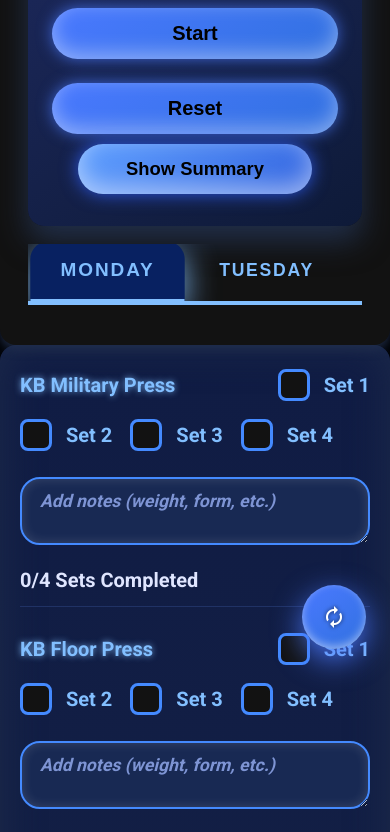
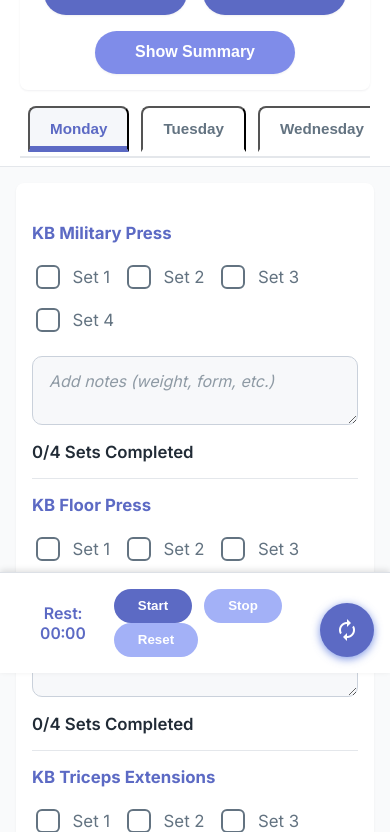
Before and after one commit to YellowJetSki/mike-workout, a plain HTML site: page index.html in a window 390 px wide. Shown: the part 171-1003 px from the top of the page. Drawn offline with Linux system fonts and the light colour scheme.

Commit message:
prof styling

```diff
--- a/index.html
+++ b/index.html
@@ -3,10 +3,10 @@
   <head>
     <meta charset="UTF-8" />
     <meta name="viewport" content="width=device-width, initial-scale=1" />
-    <title>Muscle Growth Workout Tracker - Dark Mode</title>
+    <title>Muscle Growth Workout Tracker - Clean Modern Design</title>
     <link rel="stylesheet" href="styles.css" />
     <link
-      href="https://fonts.googleapis.com/css2?family=Roboto:wght@400;500;700&display=swap"
+      href="https://fonts.googleapis.com/css2?family=Inter:wght@400;600;700&display=swap"
       rel="stylesheet"
     />
     <link
@@ -36,7 +36,7 @@
         <button
           id="showSummaryBtn"
           aria-label="Show workout summary"
-          style="margin-top: 10px"
+          style="margin-top: 1rem"
         >
           Show Summary
         </button>
@@ -314,7 +314,7 @@
         </ul>
       </section>
     </main>
-    <div id="timerPanel" hidden>
+    <div id="timerPanel">
       <div id="timerDisplay" aria-live="polite" aria-atomic="true">
         Rest: 00:00
       </div>
@@ -342,6 +342,15 @@
         <button id="closeSummaryBtn" aria-label="Close summary">Close</button>
       </div>
     </div>
+    <button
+      id="resetTrackingBtn"
+      aria-label="Reset workout tracking"
+      title="Reset workout tracking"
+      aria-haspopup="true"
+      style="display: none"
+    >
+      <span class="material-icons">autorenew</span>
+    </button>
     <script src="app.js"></script>
   </body>
 </html>
--- a/styles.css
+++ b/styles.css
@@ -1,19 +1,19 @@
-@import url('https://fonts.googleapis.com/css2?family=Roboto:wght@400;500;700&display=swap');
+@import url('https://fonts.googleapis.com/css2?family=Inter:wght@400;600;700&display=swap');
 @import url('https://fonts.googleapis.com/icon?family=Material+Icons');
 
 :root {
-  --primary: #448aff;
-  --primary-light: #82bfff;
-  --primary-dark: #0057b7;
-  --background: #000;
-  --surface: #121212;
-  --text-primary: #e0e6ff;
-  --text-secondary: #82bfff;
-  --border-radius: 16px;
-  --shadow-light: 0 5px 10px rgba(34,48,77,0.8);
-  --shadow-strong: 0 15px 30px rgba(34,48,77,0.95);
-  --font: 'Roboto', sans-serif;
-  --transition: 0.3s ease;
+  --primary: #5c6ac4;
+  --primary-light: #7f8ce9;
+  --primary-dark: #3b44a7;
+  --background: #f9fafb;
+  --surface: #ffffff;
+  --text-primary: #212b36;
+  --text-secondary: #637381;
+  --border-radius: 8px;
+  --shadow-light: 0 1px 2px rgba(60, 66, 87, 0.08);
+  --shadow-strong: 0 3px 8px rgba(60, 66, 87, 0.16);
+  --font: 'Inter', system-ui, -apple-system, BlinkMacSystemFont, 'Segoe UI', Roboto, Helvetica, Arial, sans-serif;
+  --transition: 0.25s ease;
 }
 
 *,
@@ -29,120 +29,105 @@ body, html {
   font-family: var(--font);
   -webkit-font-smoothing: antialiased;
   -moz-osx-font-smoothing: grayscale;
-  overflow-y: scroll;
-  overflow-x: hidden;
+  overflow-y: auto;
+  -webkit-overflow-scrolling: touch;
 }
 
-h2,h3 {
-  margin: 0;
-  font-weight: 500;
-  line-height: 1.3;
+/* Typography */
+h2, h3 {
+  margin: 0 0 1rem 0;
+  font-weight: 600;
+  letter-spacing: -0.02em;
+  color: var(--text-primary);
 }
 
 h2 {
-  font-size: 2.1rem;
-  margin-bottom: 0.4rem;
-  color: var(--primary-light);
-  letter-spacing: 0.07em;
-  text-shadow: 0 0 10px rgba(130,191,255,0.8);
+  font-size: 1.6rem;
 }
 
 h3 {
-  font-size: 1.5rem;
-  margin-bottom: 1rem;
-  color: var(--text-primary);
+  font-size: 1.2rem;
+  color: var(--text-secondary);
 }
 
+/* Header wrapper */
 #header-wrapper {
   position: sticky;
   top: 0;
   background: var(--surface);
-  box-shadow: var(--shadow-light);
-  padding: 20px 28px 12px;
-  border-radius: 0 0 var(--border-radius) var(--border-radius);
+  padding: 1rem 1.25rem 0.5rem;
+  border-bottom: 1px solid #e4e7eb;
   z-index: 100;
 }
 
 /* Stopwatch */
 #stopwatch {
-  background: linear-gradient(145deg, #1e2a60, #0e1a38);
+  background: var(--surface);
   border-radius: var(--border-radius);
-  padding: 28px 24px 32px;
-  box-shadow: var(--shadow-strong);
+  padding: 1.5rem 1.5rem 1rem;
+  box-shadow: var(--shadow-light);
   display: flex;
   flex-direction: column;
   align-items: center;
-  margin-bottom: 18px;
+  margin-bottom: 1rem;
   user-select: none;
 }
 
 #timer {
-  font-variant: tabular-nums;
-  font-weight: 800;
-  font-size: 3rem;
-  color: var(--primary-light);
-  letter-spacing: 0.15em;
-  margin-bottom: 24px;
-  text-shadow: 0 0 8px rgba(130,191,255,0.9);
+  font-variant-numeric: tabular-nums;
+  font-weight: 700;
+  font-size: 2rem;
+  color: var(--primary);
+  margin-bottom: 1rem;
 }
 
 .button-row {
   display: flex;
+  gap: 1rem;
+  width: 100%;
   justify-content: center;
-  gap: 24px;
-  flex-wrap: wrap;
-  width: 100%;
 }
 
 .button-row button {
-  flex: 1 1 140px;
-  font-weight: 900;
-  font-size: 1.25rem;
-  padding: 14px 36px;
-  background: linear-gradient(145deg, #4a79ff, #3171e0);
-  color: var(--background);
+  flex: 1 1 120px;
+  padding: 0.8rem 0;
+  background: var(--primary);
+  color: var(--surface);
   border: none;
-  border-radius: 34px;
-  box-shadow:
-    0 0 15px rgba(74,121,255,0.75),
-    inset 0 -6px 20px rgba(255, 255, 255, 0.4);
+  border-radius: 30px;
+  font-weight: 600;
+  font-size: 1rem;
+  transition: background-color var(--transition);
   cursor: pointer;
-  transition: box-shadow 0.35s ease, transform 0.25s ease;
+  user-select: none;
+  box-shadow: var(--shadow-light);
 }
 
 .button-row button:hover,
 .button-row button:focus-visible {
-  box-shadow:
-    0 0 25px rgba(74,121,255,1),
-    inset 0 6px 20px rgba(255, 255, 255, 0.6);
-  transform: scale(1.035);
+  background-color: var(--primary-dark);
   outline: none;
 }
 
-/* Show Summary button consistent styling */
+/* Show Summary Button - consistent style */
 #showSummaryBtn {
-  margin-top: 20px;
-  background: linear-gradient(135deg, #60a0ff, #3163e0);
-  color: var(--background);
-  font-size: 1.15rem;
-  padding: 14px 48px;
-  border-radius: 34px;
-  box-shadow:
-    0 0 18px rgba(48, 96, 255, 0.85),
-    inset 0 -8px 24px rgba(255, 255, 255, 0.5);
+  margin-top: 1rem;
+  background: var(--primary-light);
+  color: var(--surface);
+  border-radius: 30px;
   border: none;
+  padding: 0.8rem 2.5rem;
+  font-weight: 600;
+  font-size: 1rem;
   cursor: pointer;
-  font-weight: 900;
   user-select: none;
-  transition: box-shadow 0.4s ease, transform 0.2s ease;
+  box-shadow: var(--shadow-light);
+  transition: background-color var(--transition);
 }
 
 #showSummaryBtn:hover,
 #showSummaryBtn:focus-visible {
-  box-shadow:
-    0 0 28px rgba(48, 96, 255, 1),
-    inset 0 8px 28px rgba(255, 255, 255, 0.65);
-  transform: scale(1.04);
+  background-color: var(--primary-dark);
   outline: none;
 }
 
@@ -150,12 +135,12 @@ h3 {
 #dayTabs {
   display: flex;
   overflow-x: auto;
-  padding: 0 8px;
-  margin-bottom: 28px;
-  border-bottom: 4px solid var(--primary-light);
+  padding: 0 0.5rem 0.25rem 0.5rem;
+  border-bottom: 2px solid #e4e7eb;
+  scrollbar-width: none;
+  background: var(--surface);
   -webkit-overflow-scrolling: touch;
   white-space: nowrap;
-  scrollbar-width: none;
 }
 
 #dayTabs::-webkit-scrollbar {
@@ -164,53 +149,44 @@ h3 {
 
 #dayTabs button {
   flex: 0 0 auto;
+  margin-right: 0.75rem;
+  padding: 0.75rem 1.25rem;
   background: transparent;
-  border: none;
-  border-bottom: 4px solid transparent;
+  font-weight: 600;
+  border-radius: var(--border-radius) var(--border-radius) 0 0;
+  border-bottom: 3px solid transparent;
   color: var(--text-secondary);
-  font-weight: 700;
-  font-size: 1.1rem;
-  padding: 16px 28px;
-  margin-right: 12px;
-  border-radius: var(--border-radius) var(--border-radius) 0 0;
+  font-size: 0.95rem;
   cursor: pointer;
-  text-transform: uppercase;
-  letter-spacing: 0.1em;
-  transition: all var(--transition);
   user-select: none;
+  transition: border-color 0.25s ease, color 0.25s ease;
   position: relative;
 }
 
 #dayTabs button[aria-selected="true"] {
-  color: var(--primary-light);
-  background-color: #082161;
-  border-bottom-color: var(--primary-light);
-  font-weight: 900;
-  box-shadow:
-    0 8px 30px rgba(130,191,255,0.9);
-  transform: scale(1.08);
+  color: var(--primary);
+  border-bottom-color: var(--primary);
+  font-weight: 700;
+  background-color: #f5f7fa;
+  box-shadow: inset 0 -3px 0 0 var(--primary);
 }
 
 #dayTabs button:hover:not([aria-selected="true"]),
 #dayTabs button:focus-visible:not([aria-selected="true"]) {
   color: var(--primary-light);
-  box-shadow:
-    0 6px 22px rgba(130,191,255,0.7);
-  transform: scale(1.06);
   outline: none;
 }
 
-/* Completion indicator dot in the tab */
+/* Completion dot */
 #dayTabs button .completion-indicator {
   display: none;
   position: absolute;
-  top: 10px;
-  right: 10px;
-  width: 12px;
-  height: 12px;
+  top: 6px;
+  right: 6px;
+  width: 10px;
+  height: 10px;
   border-radius: 50%;
-  background-color: var(--primary-light);
-  box-shadow: 0 0 8px var(--primary-light);
+  background-color: var(--primary);
 }
 
 #dayTabs button.completed .completion-indicator {
@@ -219,78 +195,67 @@ h3 {
 
 /* Main content */
 main {
-  background: linear-gradient(180deg, #101c44 0%, #182547 100%);
+  background: var(--surface);
   border-radius: var(--border-radius);
-  padding: 28px 32px 140px 32px;
-  box-shadow:
-    0 20px 40px rgba(68,121,255,0.3),
-    inset 0 0 40px rgba(34, 48, 77, 0.7);
-  min-height: 500px;
-  position: relative;
+  box-shadow: var(--shadow-light);
+  margin: 0.5rem 1rem 6rem;
+  padding: 1.5rem 1.5rem 2rem;
+  color: var(--text-primary);
+  max-width: 540px;
+  margin-left: auto;
+  margin-right: auto;
   user-select: none;
   overflow-y: auto;
-  color: var(--text-primary);
-  font-weight: 600;
+  min-height: calc(100vh - 170px);
 }
 
+/* Exercises */
 ul {
+  padding-left: 0;
   margin: 0;
-  padding: 0;
   list-style: none;
 }
 
 li {
-  font-size: 1.25rem;
-  margin-bottom: 26px;
-  border-bottom: 1.5px solid #203265;
-  padding-bottom: 14px;
   display: flex;
+  flex-wrap: wrap;
   align-items: center;
-  gap: 18px;
-  flex-wrap: wrap;
-  position: relative;
+  border-bottom: 1px solid #e4e7eb;
+  padding: 1rem 0;
+  gap: 0.8rem;
+  font-size: 1.05rem;
+  font-weight: 600;
+  color: var(--text-primary);
 }
 
-strong {
-  flex: 1 1 auto;
-  font-weight: 700;
-  color: var(--primary-light);
-  text-shadow: 0 0 6px rgba(130,191,255,0.85);
-}
-
-li label {
-  display: flex;
-  align-items: center;
-  cursor: pointer;
-  user-select: none;
-  gap: 14px;
-  font-weight: 700;
-  color: var(--primary-light);
+li strong {
+  flex: 1 1 100%;
+  margin-bottom: 0.4rem;
+  color: var(--primary);
 }
 
 /* Checkbox */
+label {
+  cursor: pointer;
+  display: flex;
+  align-items: center;
+  gap: 0.6rem;
+  flex: 0 0 auto;
+  font-weight: 500;
+  color: var(--text-secondary);
+}
+
 input[type="checkbox"] {
   appearance: none;
   -webkit-appearance: none;
-  width: 32px;
-  height: 32px;
-  border: 3px solid var(--primary);
-  border-radius: 8px;
-  background-clip: content-box;
-  background-color: var(--surface);
+  width: 24px;
+  height: 24px;
+  border: 2px solid var(--text-secondary);
+  border-radius: 6px;
+  background-color: transparent;
+  cursor: pointer;
   position: relative;
-  cursor: pointer;
-  display: inline-flex;
-  justify-content: center;
-  align-items: center;
-  vertical-align: middle;
-  margin: 0;
-  transition: border-color 0.3s ease, background-color 0.3s ease;
-}
-
-input[type="checkbox"]:focus-visible {
-  outline: 4px solid var(--primary-light);
-  outline-offset: 2px;
+  transition: border-color 0.25s ease, background-color 0.25s ease;
 }
 
 input[type="checkbox"]:checked {
@@ -298,273 +263,224 @@ input[type="checkbox"]:checked {
   border-color: var(--primary);
 }
 
-input[type="checkbox"]::after {
+input[type="checkbox"]:checked::after {
   content: '';
   position: absolute;
-  width: 14px;
-  height: 20px;
+  top: 6px;
+  left: 8px;
+  width: 7px;
+  height: 12px;
   border: solid white;
-  border-width: 0 4px 4px 0;
-  display: none;
+  border-width: 0 2px 2px 0;
   transform: rotate(45deg);
-  top: 5px;
-  left: 8px;
 }
 
-input[type="checkbox"]:checked::after {
-  display: block;
+input[type="checkbox"]:focus-visible {
+  outline: 2px solid var(--primary-light);
+  outline-offset: 2px;
 }
 
+/* Notes box */
 .exercise-notes-container {
-  flex-basis: 100%;
-  margin-top: 8px;
+  flex: 1 1 100%;
+  margin-top: 0.5rem;
 }
 
-.exercise-notes-container textarea {
+textarea {
   width: 100%;
-  min-height: 52px;
-  background: #182953;
-  border: 2.5px solid var(--primary);
-  border-radius: 20px;
+  font-family: var(--font);
+  font-weight: 400;
+  font-size: 1rem;
+  padding: 0.85rem 1rem;
+  border: 1.5px solid #cad1db;
+  border-radius: 10px;
+  transition: border-color 0.3s ease;
+  resize: vertical;
+  min-height: 48px;
   color: var(--text-primary);
-  padding: 12px 18px;
-  font-family: var(--font);
-  font-size: 1.1rem;
-  resize: vertical;
-  transition: border-color 0.25s ease, box-shadow 0.25s ease;
-  box-shadow: inset 0 0 12px rgba(255 255 255 / 0.15);
-  font-weight: 600;
+  background-color: #f7f8fa;
 }
 
-.exercise-notes-container textarea::placeholder {
-  color: #a0b9ff;
-  opacity: 0.75;
+textarea::placeholder {
+  color: var(--text-secondary);
+  opacity: 0.7;
   font-style: italic;
 }
 
-.exercise-notes-container textarea:focus {
-  border-color: var(--primary-light);
-  box-shadow: 0 0 20px var(--primary-light);
+textarea:focus {
   outline: none;
+  border-color: var(--primary);
+  box-shadow: 0 0 5px var(--primary-light);
 }
 
-/* Reset button improved styling */
+/* Reset button */
 #resetTrackingBtn {
   position: fixed;
-  bottom: 24px;
-  right: 24px;
-  width: 64px;
-  height: 64px;
-  border-radius: 50%;
-  background: linear-gradient(145deg, #4a79ff, #3171e0);
-  box-shadow:
-    0 10px 30px rgba(74,121,255,0.9),
-    inset 0 -3px 8px rgba(255, 255, 255, 0.45);
-  color: white;
-  font-size: 38px;
+  bottom: 22px;
+  right: 22px;
+  background: var(--primary);
+  border: none;
+  border-radius: 100%;
+  width: 58px;
+  height: 58px;
+  box-shadow: 0 2px 8px rgba(69, 104, 217, 0.7);
+  font-size: 32px;
+  color: var(--surface);
   cursor: pointer;
-  border: none;
   display: flex;
   align-items: center;
   justify-content: center;
+  transition: background-color 0.25s ease, box-shadow 0.25s ease;
   user-select: none;
-  transition: box-shadow 0.35s ease, transform 0.25s ease;
-  z-index: 105;
+  z-index: 11;
 }
 
 #resetTrackingBtn:hover,
 #resetTrackingBtn:focus-visible {
-  box-shadow:
-    0 14px 40px rgba(74,121,255,1),
-    inset 0 3px 10px rgba(255, 255, 255, 0.6);
-  transform: scale(1.1);
+  background-color: var(--primary-dark);
+  box-shadow: 0 4px 16px rgba(58, 84, 182, 0.95);
   outline: none;
 }
 
-#resetTrackingBtn .material-icons {
-  user-select: none;
-  pointer-events: none;
-  filter: drop-shadow(0 0 2px rgba(0,0,0,0.7));
-}
-
-/* Rest Timer Bar */
+/* Rest Timer */
 #timerPanel {
   position: fixed;
   bottom: 0;
   left: 0;
+  padding: 16px 24px;
   width: 100%;
-  background: linear-gradient(130deg, #00192F, #0A2140);
-  border-top: 2px solid var(--primary);
-  box-shadow: 0 0 30px rgba(68,134,255,0.8);
+  background: var(--surface);
+  border-top: 1px solid #dce0e6;
+  box-shadow: 0 -2px 6px rgba(0,0,0,0.12);
   display: flex;
+  justify-content: space-between;
   align-items: center;
-  justify-content: space-between;
-  padding: 16px 28px;
-  font-family: var(--font);
-  z-index: 150;
+  z-index: 10;
   color: var(--primary);
-  backdrop-filter: saturate(180%) blur(11px);
-  user-select: none;
-  transition: opacity 0.3s ease, transform 0.25s ease;
-}
-
-#timerPanel[hidden] {
-  opacity: 0;
-  pointer-events: none;
-  transform: translateY(110%);
-}
-
-#timerPanel:not([hidden]) {
-  opacity: 1;
-  pointer-events: auto;
-  transform: translateY(0);
+  font-weight: 600;
+  font-size: 1.2rem;
 }
 
 #timerDisplay {
-  font-weight: 700;
+  flex-grow: 1;
+  text-align: center;
   font-variant: tabular-nums;
-  font-size: 1.9rem;
-  letter-spacing: 0.1em;
-  text-shadow: 0 0 12px rgba(130,191,255,0.9);
 }
 
 #timerControls button {
-  background-color: var(--primary);
-  color: var(--background);
+  background: var(--primary);
+  color: var(--surface);
   border: none;
-  border-radius: 32px;
-  padding: 14px 32px;
+  border-radius: 24px;
+  padding: 0.6rem 1.5rem;
+  font-weight: 700;
   cursor: pointer;
-  font-weight: 700;
-  margin-left: 18px;
-  box-shadow:
-    0 0 20px rgba(68,134,255,0.8),
-    inset 0 -5px 18px rgba(255, 255, 255, 0.45);
-  transition: background-color 0.3s ease, box-shadow 0.3s ease;
+  transition: background-color 0.3s ease;
   user-select: none;
-  min-width: 130px;
+  margin-left: 0.5rem;
 }
 
 #timerControls button:disabled {
-  background-color: #4466a1;
-  box-shadow: none;
-  cursor: not-allowed;
+  background-color: #a3b1f7;
+  cursor: default;
 }
 
 #timerControls button:hover:not(:disabled),
 #timerControls button:focus-visible:not(:disabled) {
-  background-color: var(--primary-light);
-  box-shadow:
-    0 0 30px rgba(130,191,255,1),
-    inset 0 8px 26px rgba(255, 255, 255, 0.7);
+  background-color: var(--primary-dark);
   outline: none;
 }
 
-#timerControls button:focus-visible {
-  outline-offset: 4px;
-}
-
-/* Modal */
+/* Summary modal */
 #workoutSummaryModal {
   position: fixed;
   inset: 0;
-  background-color: rgba(17, 25, 40, 0.93);
+  background-color: rgba(250,250,250,0.98);
   display: none;
   justify-content: center;
   align-items: center;
-  z-index: 310;
-  padding: 20px;
-  backdrop-filter: saturate(180%) blur(13px);
-  user-select: none;
-  transition: opacity 0.3s ease;
+  z-index: 1000;
+  padding: 1rem;
 }
 
 #workoutSummaryModal[aria-hidden="false"] {
   display: flex;
-  opacity: 1;
-  pointer-events: auto;
 }
 
-#workoutSummaryModal[aria-hidden="true"] {
-  opacity: 0;
-  pointer-events: none;
+#workoutSummaryContent {
+  background: var(--surface);
+  border-radius: var(--border-radius);
+  width: 90%;
+  max-width: 480px;
+  padding: 2rem 3rem 3rem;
+  box-shadow: 0 0 14px rgba(100,115,150,0.4);
+  color: var(--text-primary);
+  text-align: center;
 }
 
-#workoutSummaryModal > div {
-  background-color: var(--surface);
-  border-radius: var(--border-radius);
-  max-width: 520px;
-  width: 90%;
-  padding: 36px 44px;
-  box-shadow: 0 0 32px var(--primary);
-  color: var(--text-primary);
-  font-family: var(--font);
-  text-align: center;
-  outline: none;
+#workoutSummaryContent h2 {
+  font-weight: 700;
+  font-size: 2rem;
+  margin-bottom: 1.5rem;
+  color: var(--primary);
 }
 
-#workoutSummaryModal h2 {
-  margin: 0 0 28px 0;
-  font-weight: 900;
-  font-size: 2.2rem;
-  letter-spacing: 0.07em;
-  color: var(--primary-light);
-  text-shadow: 0 0 14px rgba(130,191,255,0.95);
+#workoutSummaryContent ul {
+  font-size: 1rem;
+  font-weight: 600;
+  color: var(--text-secondary);
+  list-style-position: inside;
+  margin-bottom: 2rem;
+  max-height: 280px;
+  overflow-y: auto;
+  text-align: left;
+  padding-left: 1rem;
 }
 
-#workoutSummaryModal ul {
-  color: var(--text-secondary);
+#workoutSummaryContent button {
+  padding: 0.75rem 2rem;
+  border-radius: 24px;
+  border: none;
+  cursor: pointer;
+  background-color: var(--primary);
+  color: var(--surface);
+  font-weight: 700;
+  transition: background-color 0.3s ease;
   font-size: 1.1rem;
-  line-height: 1.7;
-  list-style: inside disc;
-  max-height: 320px;
-  overflow-y: auto;
-  padding-left: 28px;
-  margin: 0 0 28px 0;
-  text-align: left;
-}
-
-#workoutSummaryModal button {
-  cursor: pointer;
-  border-radius: 32px;
-  font-family: var(--font);
-  font-weight: 800;
-  font-size: 1.15rem;
-  padding: 18px 48px;
-  border: none;
-  color: var(--background);
-  background-color: var(--primary);
-  transition: background-color 0.3s ease;
   user-select: none;
 }
 
-#workoutSummaryModal button:hover,
-#workoutSummaryModal button:focus-visible {
-  background-color: var(--primary-light);
+#workoutSummaryContent button:hover,
+#workoutSummaryContent button:focus-visible {
+  background-color: var(--primary-dark);
   outline: none;
 }
 
 @media (max-width: 480px) {
   main {
-    padding: 24px 20px 140px;
+    margin: 1rem;
+    padding: 1.5rem 1rem 8rem;
+    min-height: calc(100vh - 160px);
+  }
+
+  #timerPanel {
+    font-size: 1rem;
+    padding: 1rem 1.25rem;
   }
 
   .button-row button {
-    min-width: 100%;
+    padding: 0.8rem 20px;
   }
 
-  #timerPanel {
-    flex-direction: column;
-    align-items: stretch;
-    padding: 20px;
+  #resetTrackingBtn {
+    width: 54px;
+    height: 54px;
+    font-size: 28px;
+    bottom: 16px;
+    right: 16px;
   }
 
-  #timerPanel button {
-    margin: 10px 0 0 0;
-    width: 100%;
-  }
-
-  #workoutSummaryModal > div {
-    padding: 28px 20px;
+  #workoutSummaryContent {
+    padding: 1.5rem 2rem 2rem;
   }
 }
```
